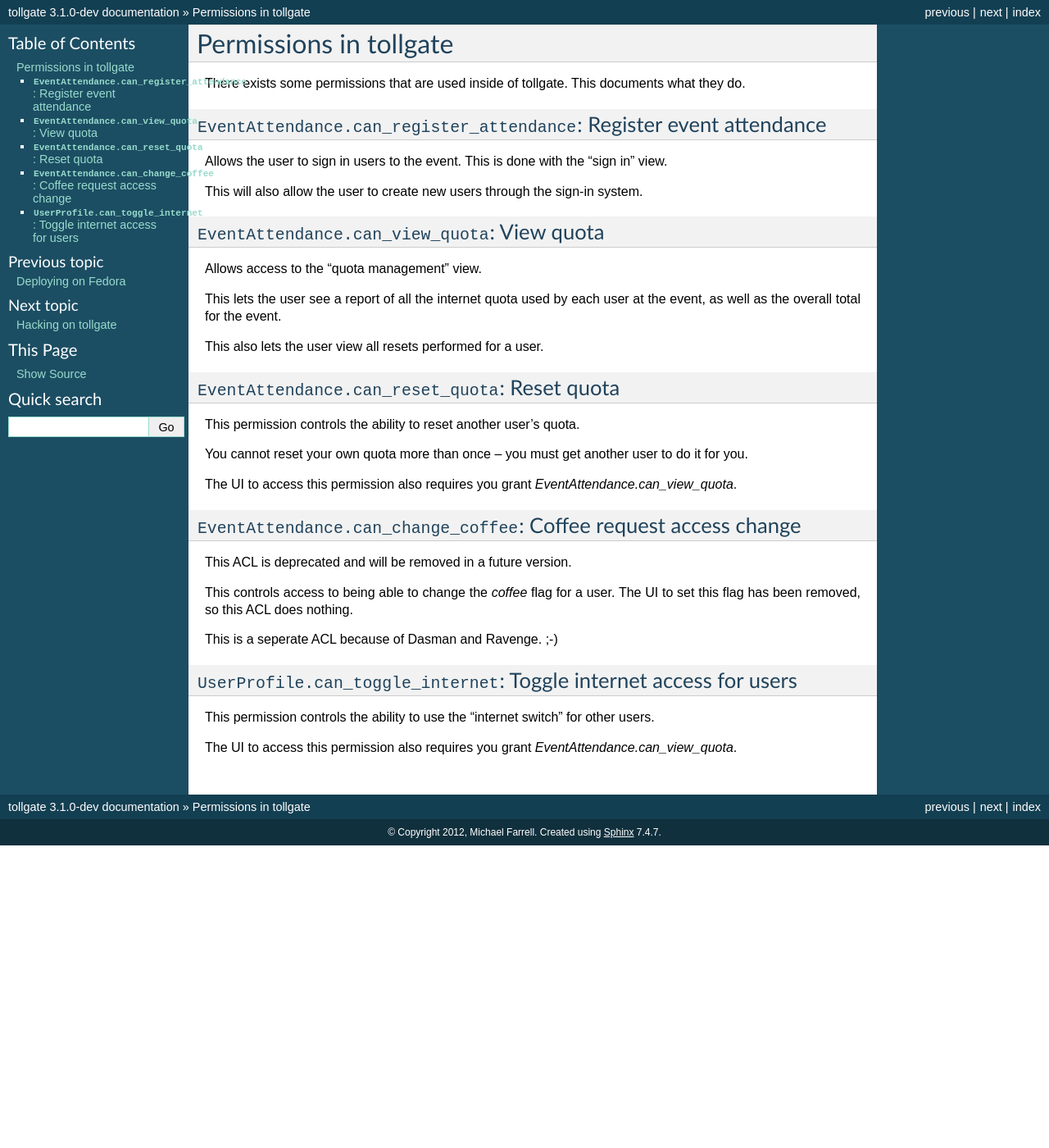
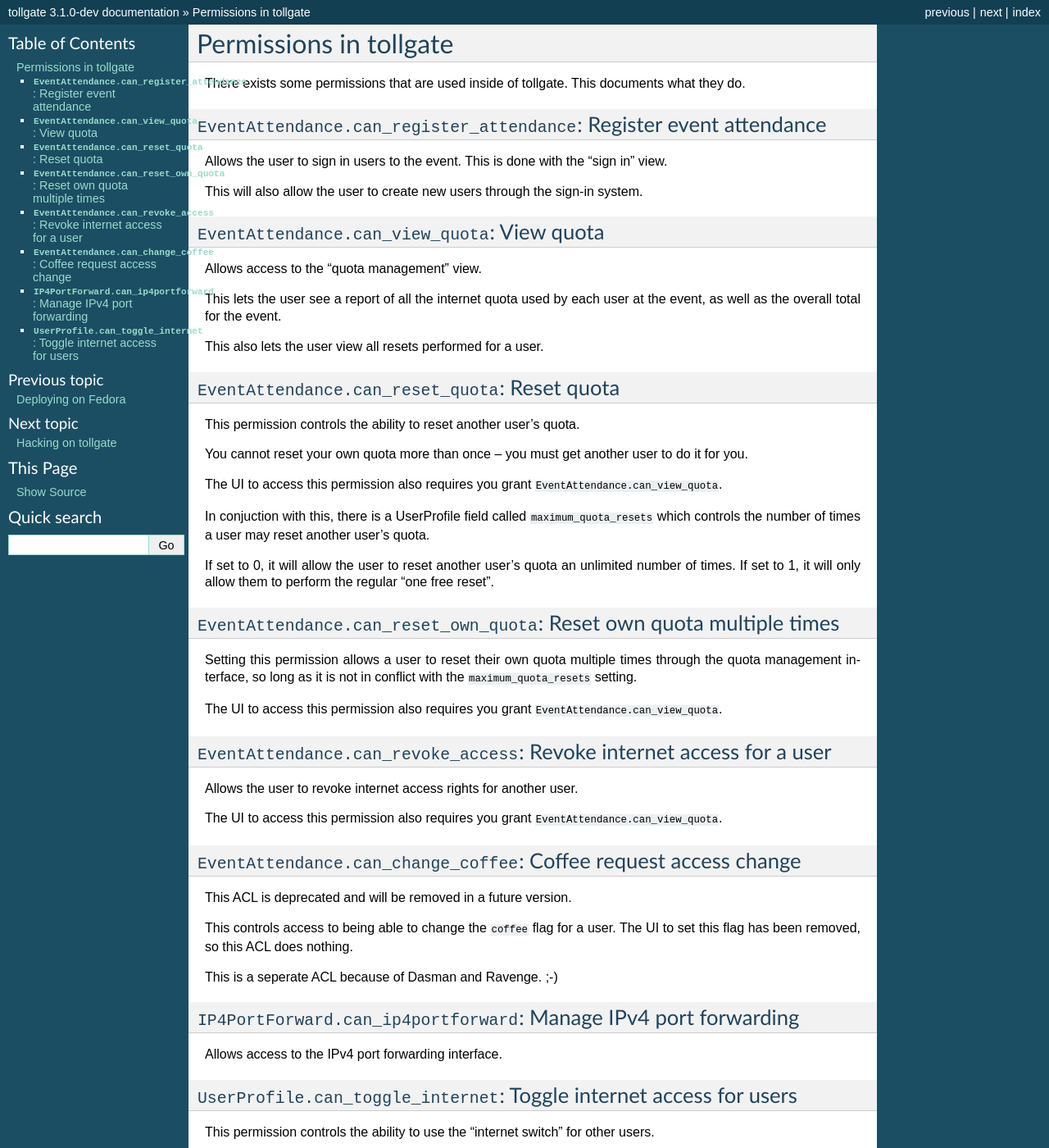
Before and after one commit to micolous/tollgate, a Sphinx documentation site: the page built from docs/permissions.rst, in a window 1280 px wide and 1400 px high. Shown: the whole window at 82% size. Built offline with Sphinx 7.4.7, drawn with Linux system fonts in a browser that asks for light colours.

Commit message:
more documentation of permissions

```diff
--- a/docs/permissions.rst
+++ b/docs/permissions.rst
@@ -15,7 +15,7 @@ This will also allow the user to create new users through the sign-in system.
 
 
 ``EventAttendance.can_view_quota``: View quota
-============================================
+==============================================
 
 Allows access to the "quota management" view.
 
@@ -25,28 +25,54 @@ This also lets the user view all resets performed for a user.
 
 
 ``EventAttendance.can_reset_quota``: Reset quota
-==============================================
+================================================
 
 This permission controls the ability to reset another user's quota.
 
 You cannot reset your own quota more than once -- you must get another user to do it for you.
 
-The UI to access this permission also requires you grant `EventAttendance.can_view_quota`.
+The UI to access this permission also requires you grant ``EventAttendance.can_view_quota``.
+
+In conjuction with this, there is a UserProfile field called ``maximum_quota_resets`` which controls the number of times a user may reset another user's quota.
+
+If set to 0, it will allow the user to reset another user's quota an unlimited number of times.  If set to 1, it will only allow them to perform the regular "one free reset".
+
+
+``EventAttendance.can_reset_own_quota``: Reset own quota multiple times
+=======================================================================
+
+Setting this permission allows a user to reset their own quota multiple times through the quota management interface, so long as it is not in conflict with the ``maximum_quota_resets`` setting.
+
+The UI to access this permission also requires you grant ``EventAttendance.can_view_quota``.
+
+
+``EventAttendance.can_revoke_access``: Revoke internet access for a user
+========================================================================
+
+Allows the user to revoke internet access rights for another user.
+
+The UI to access this permission also requires you grant ``EventAttendance.can_view_quota``.
 
 
 ``EventAttendance.can_change_coffee``: Coffee request access change
-=================================================================
+===================================================================
 
 This ACL is deprecated and will be removed in a future version.
 
-This controls access to being able to change the `coffee` flag for a user.  The UI to set this flag has been removed, so this ACL does nothing.
+This controls access to being able to change the ``coffee`` flag for a user.  The UI to set this flag has been removed, so this ACL does nothing.
 
 This is a seperate ACL because of Dasman and Ravenge. ;-)
 
 
+``IP4PortForward.can_ip4portforward``: Manage IPv4 port forwarding
+==================================================================
+
+Allows access to the IPv4 port forwarding interface.
+
+
 ``UserProfile.can_toggle_internet``: Toggle internet access for users
-===================================================================
+=====================================================================
 
 This permission controls the ability to use the "internet switch" for other users.
 
-The UI to access this permission also requires you grant `EventAttendance.can_view_quota`.
+The UI to access this permission also requires you grant ``EventAttendance.can_view_quota``.
```
